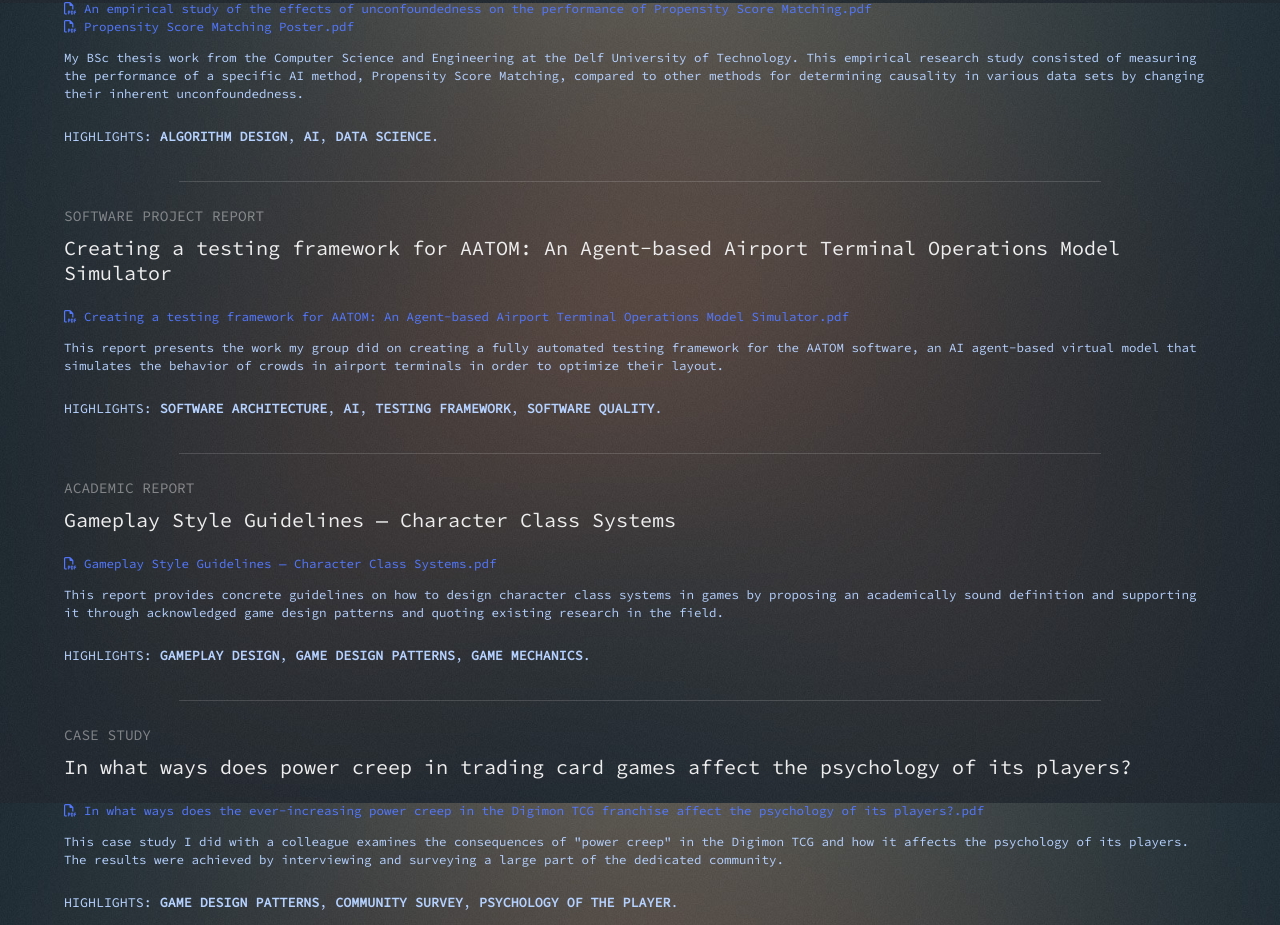
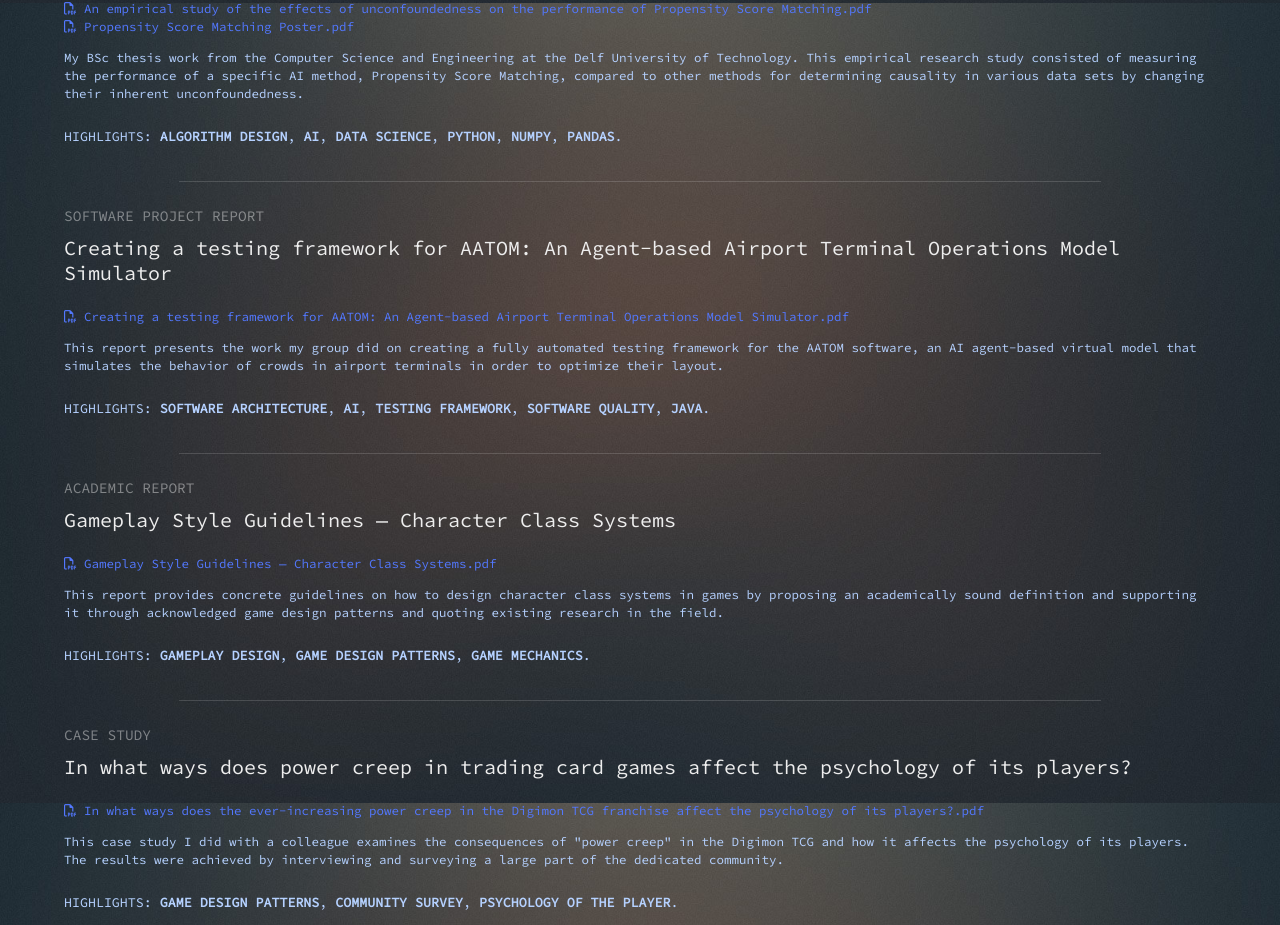
Before and after one commit to Erdandrej/Erdandrej.github.io, a Vue app: page /research in a window 1280 px wide. Shown: the part 797-1722 px from the top of the page. Built offline with nearby package versions, Linux system fonts and the light colour scheme.

Commit message:
Add languages to delft research

```diff
--- a/src/components/PortfolioResearch.vue
+++ b/src/components/PortfolioResearch.vue
@@ -29,7 +29,7 @@
                         My BSc thesis work from the Computer Science and Engineering at the Delf University of Technology.
                         This empirical research study consisted of measuring the performance of a specific AI method, Propensity Score Matching, compared to other methods for determining causality in various data sets by changing their inherent unconfoundedness.
                         </p>
-                        <p class="cta">Highlights: <strong>Algorithm Design</strong>, <strong>AI</strong>, <strong>Data Science</strong>.</p>
+                        <p class="cta">Highlights: <strong>Algorithm Design</strong>, <strong>AI</strong>, <strong>Data Science</strong>, <strong>Python</strong>, <strong>NumPy</strong>, <strong>pandas</strong>.</p>
                     </div>
                 </div>
 
@@ -46,7 +46,7 @@
                         This report presents the work my group did on creating a fully automated testing framework for the AATOM software,
                         an AI agent-based virtual model that simulates the behavior of crowds in airport terminals in order to optimize their layout.
                         </p>
-                        <p class="cta">Highlights: <strong>Software Architecture</strong>, <strong>AI</strong>, <strong>Testing Framework</strong>, <strong>Software Quality</strong>.</p>
+                        <p class="cta">Highlights: <strong>Software Architecture</strong>, <strong>AI</strong>, <strong>Testing Framework</strong>, <strong>Software Quality</strong>, <strong>Java</strong>.</p>
                     </div>
                 </div>
 
```
